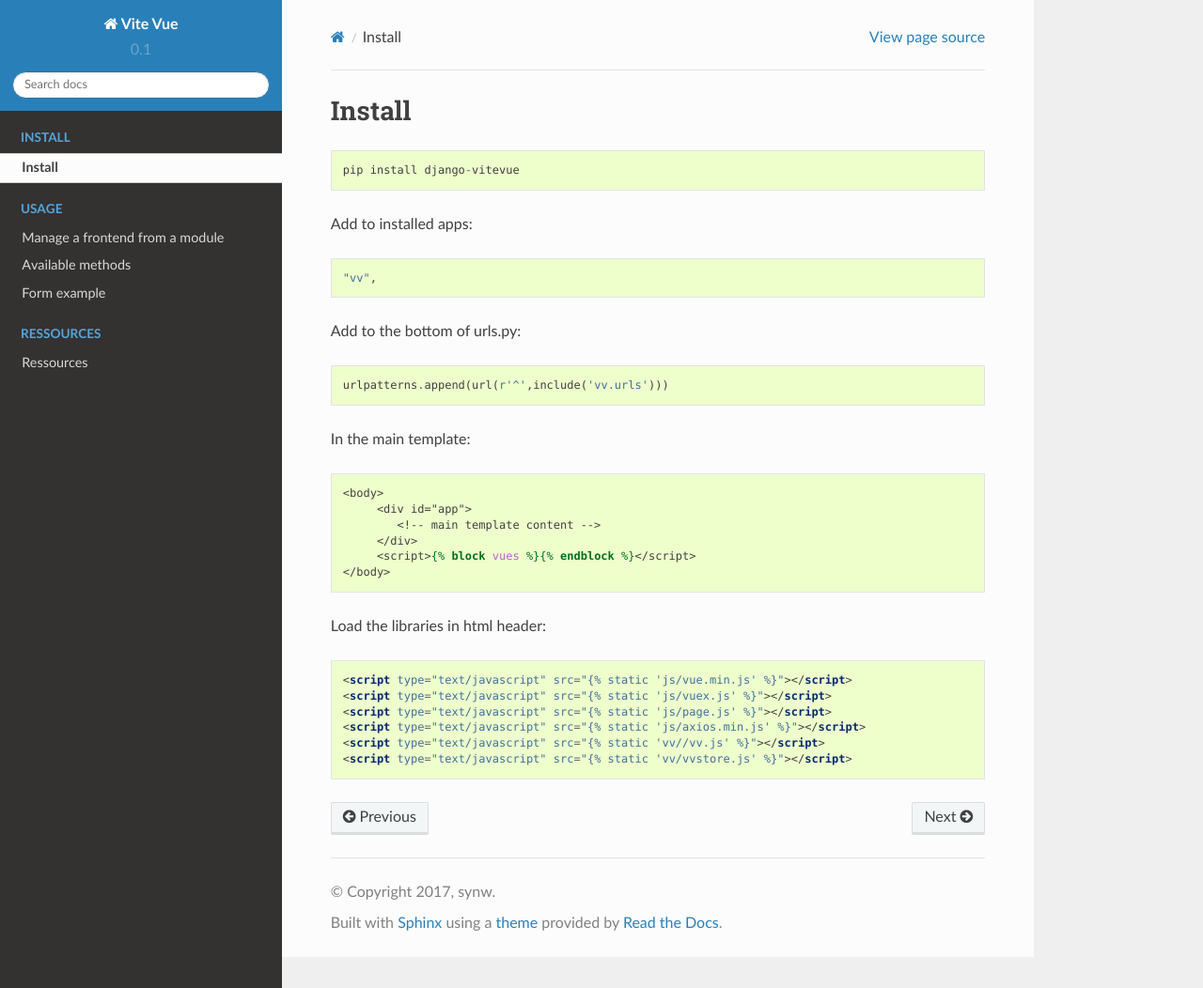
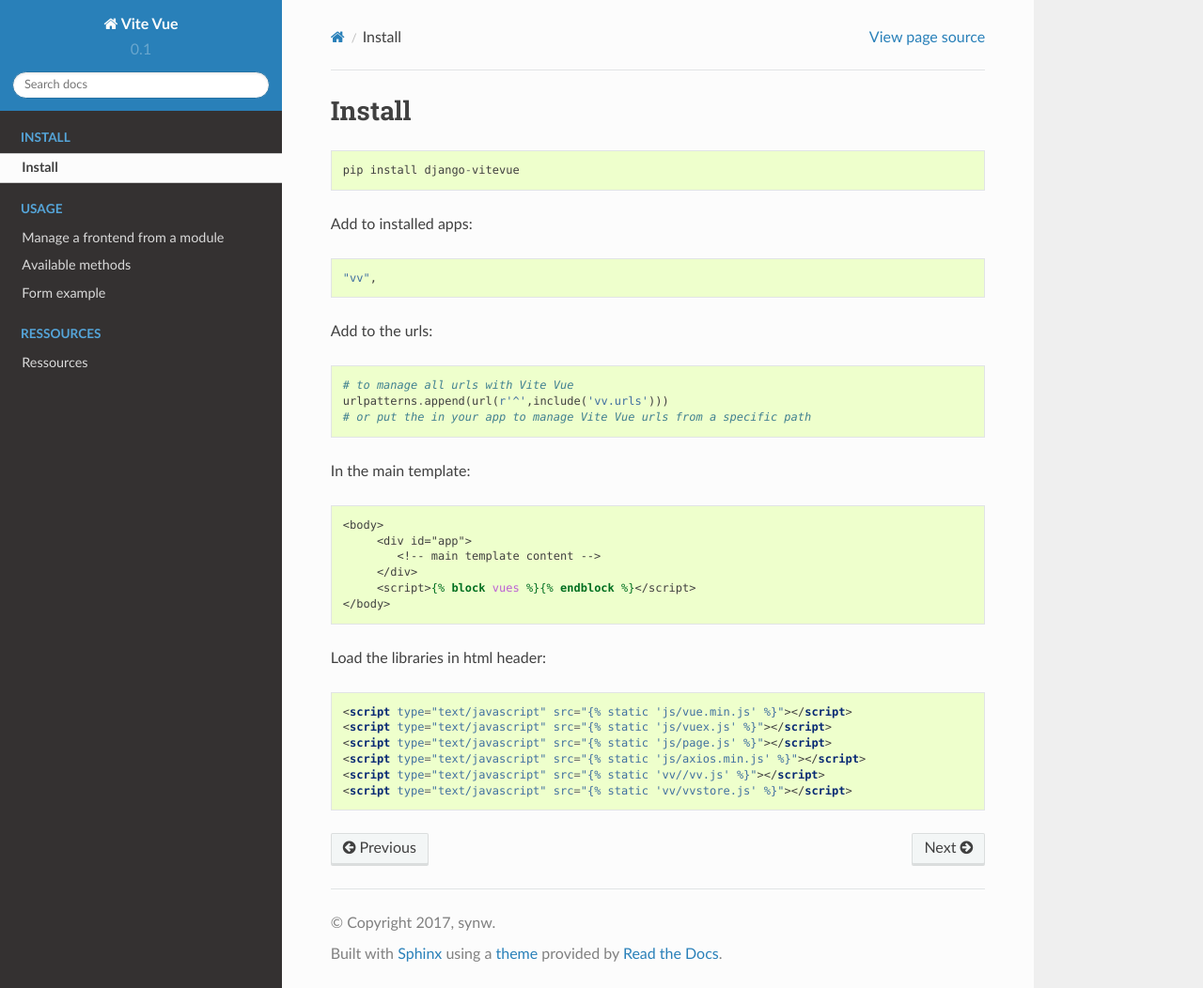
Before and after one commit to synw/django-vitevue, a Sphinx documentation site: the page built from docs/install/install.rst, in a window 1280 px wide and 1052 px high. Shown: the whole window at 94% size. Built offline with Sphinx 7.4.7 and the Read the Docs theme 2.0.0, drawn with Linux system fonts in a browser that asks for light colours.

Commit message:
Minor correction in docs

```diff
--- a/docs/install/install.rst
+++ b/docs/install/install.rst
@@ -13,12 +13,13 @@
 
    "vv",
 
-Add to the bottom of urls.py:
+Add to the urls:
 
 ::
 
+   # to manage all urls with Vite Vue
    urlpatterns.append(url(r'^',include('vv.urls')))
-
+   # or put the in your app to manage Vite Vue urls from a specific path
 
 In the main template:
 
```
